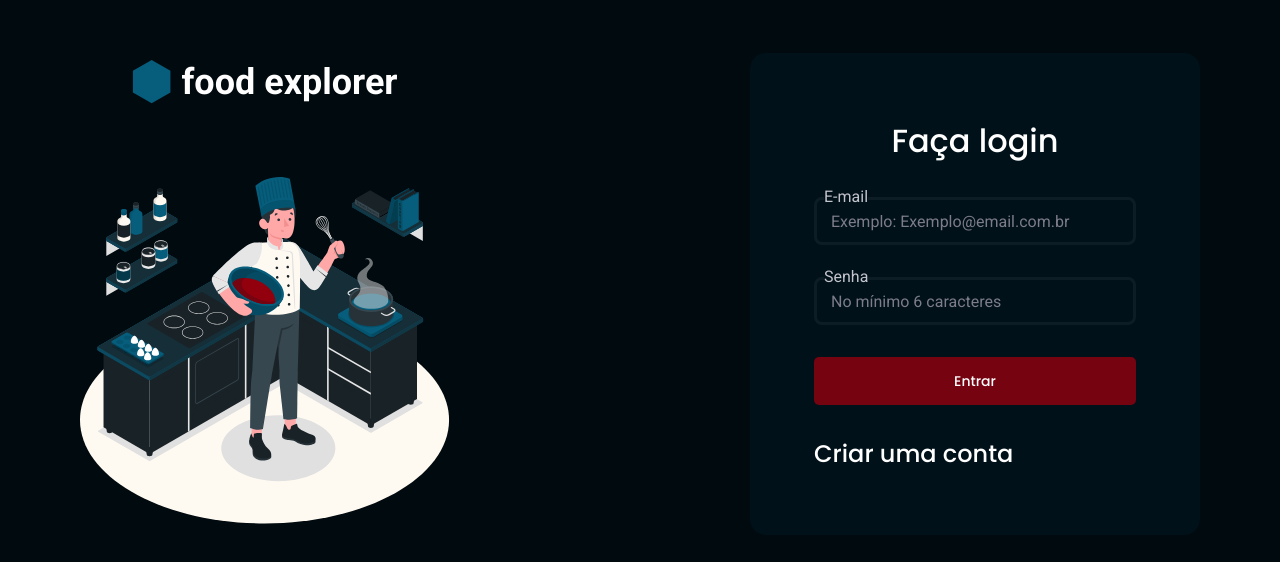
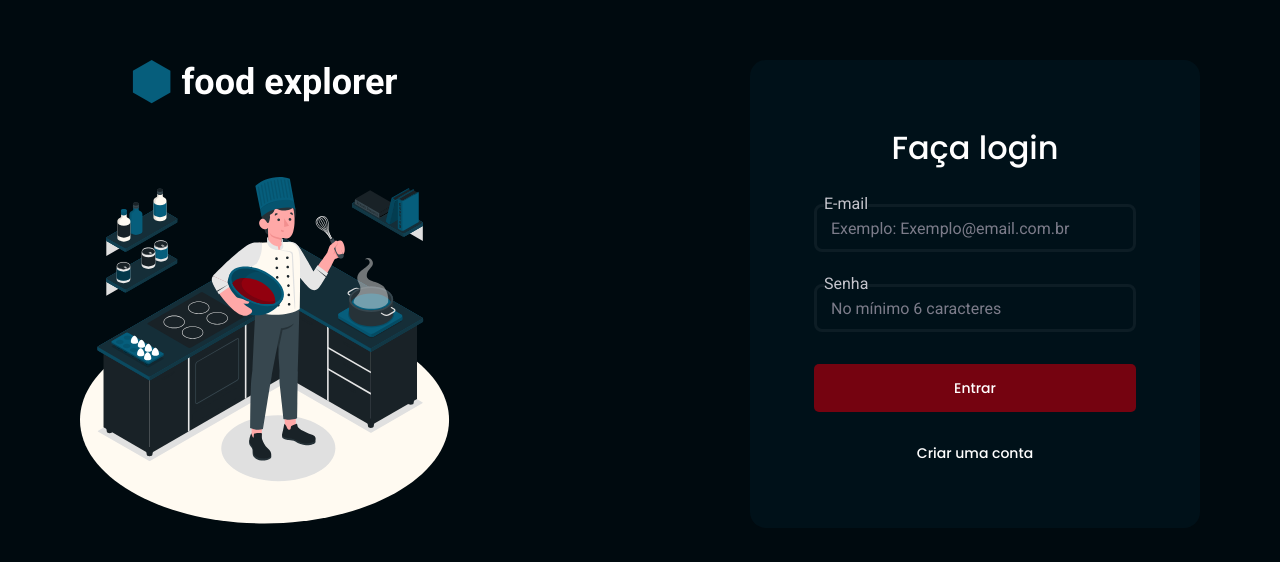
Before and after one commit to Jcassio-dev/FoodExplorer-Front, a React (Vite) app: page / in a window 1280 px wide. Shown: the part 106-668 px from the top of the page. Built offline with nearby package versions, Linux system fonts and the light colour scheme.

Commit message:
fix font size

```diff
--- a/src/components/ButtonText/styles.js
+++ b/src/components/ButtonText/styles.js
@@ -10,13 +10,19 @@ export const Container = styled.button`
     font-family: 'Poppins';
     font-weight: 500;
 
+
     color: ${({theme}) => theme.COLORS.LIGHT_100};
 
     display: flex;
     align-items: center;
+    justify-content: center;
 
     @media (min-width: 1280px) {
         font-size: 24px;
         line-height: 140%;
+
+        &.signIn{
+            font-size: 14px;
+        }
     }
 `
--- a/src/pages/SignIn/index.jsx
+++ b/src/pages/SignIn/index.jsx
@@ -58,7 +58,7 @@ export function SignIn() {
 
       <Button onClick={handleSignIn} type="button">Entrar</Button>
 
-      <ButtonText text="Criar uma conta" link="/register" type="button"/>
+      <ButtonText text="Criar uma conta" link="/register" type="button" className='signIn'/>
     </C.Form>
    </C.Container>
   )
--- a/src/pages/SignUp/index.jsx
+++ b/src/pages/SignUp/index.jsx
@@ -92,7 +92,7 @@ export function SignUp() {
 
       <Button onClick={handleSignUp} type="button">Criar conta</Button>
 
-      <ButtonText text="Já tenho uma conta" link="/" type="button"/>
+      <ButtonText text="Já tenho uma conta" link="/" type="button" className='signIn'/>
     </C.Form>
    </C.Container>
   )
```
